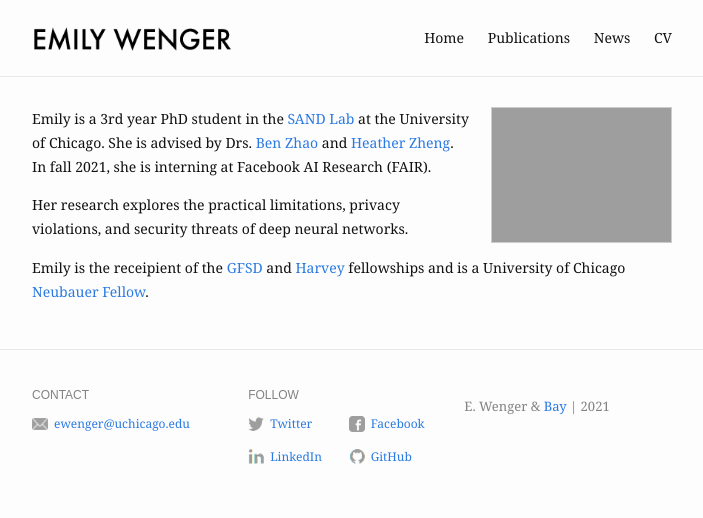
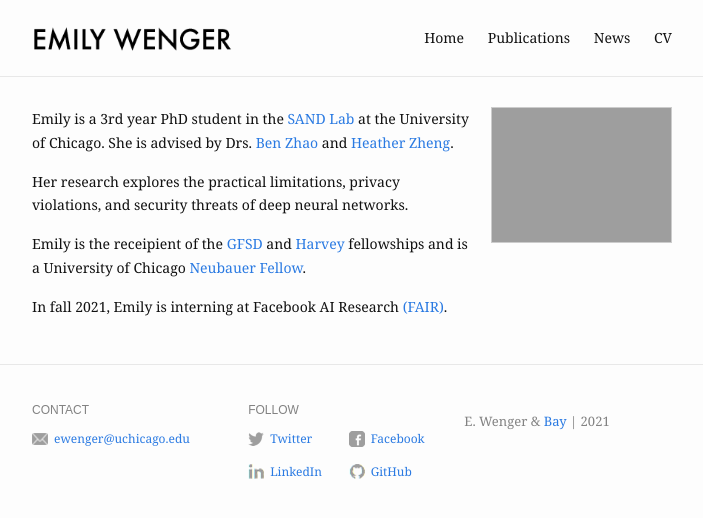
Before and after one commit to emilywenger/emilywenger.github.io, a Jekyll site: the page built from index.md, in a window 1280 px wide. Shown: the top 518 px of the page, without its empty margins (288-991 px from the left). Built offline with Jekyll 4.4.1, drawn with Linux system fonts in a browser that asks for light colours; part of the change alters nothing that is shown.

Commit message:
one more update

```diff
--- a/index.md
+++ b/index.md
@@ -6,7 +6,7 @@ profile_picture:
 ---
 
 <p>
-Emily is a 3rd year PhD student in the <a href="http://sandlab.cs.uchicago.edu" target="_blank">SAND Lab</a> at the University of Chicago. She is advised by Drs. <a href="http://people.cs.uchicago.edu/~ravenben/" target= "_blank">Ben Zhao</a> and <a href="http://people.cs.uchicago.edu/~htzheng/" target="_blank">Heather Zheng</a>. In fall 2021, she is interning at Facebook AI Research (FAIR).
+Emily is a 3rd year PhD student in the <a href="http://sandlab.cs.uchicago.edu" target="_blank">SAND Lab</a> at the University of Chicago. She is advised by Drs. <a href="http://people.cs.uchicago.edu/~ravenben/" target= "_blank">Ben Zhao</a> and <a href="http://people.cs.uchicago.edu/~htzheng/" target="_blank">Heather Zheng</a>.
 </p>
 
 
@@ -17,3 +17,5 @@ Her research explores the practical limitations, privacy violations, and securit
 <p>
 Emily is the receipient of the <a href="https://stemfellowships.org/" target="_blank">GFSD</a> and <a href="https://msfdn.org/harveyfellows/overview/" target="_blank">Harvey</a> fellowships and is a University of Chicago <a href="https://grad.uchicago.edu/fellowships/neubauer-fellows/" target="_blank">Neubauer Fellow</a>.
 </p>
+
+<p> In fall 2021, Emily is interning at Facebook AI Research <a href="https://ai.facebook.com/" target="_blank">(FAIR)</a>.</p>
```
